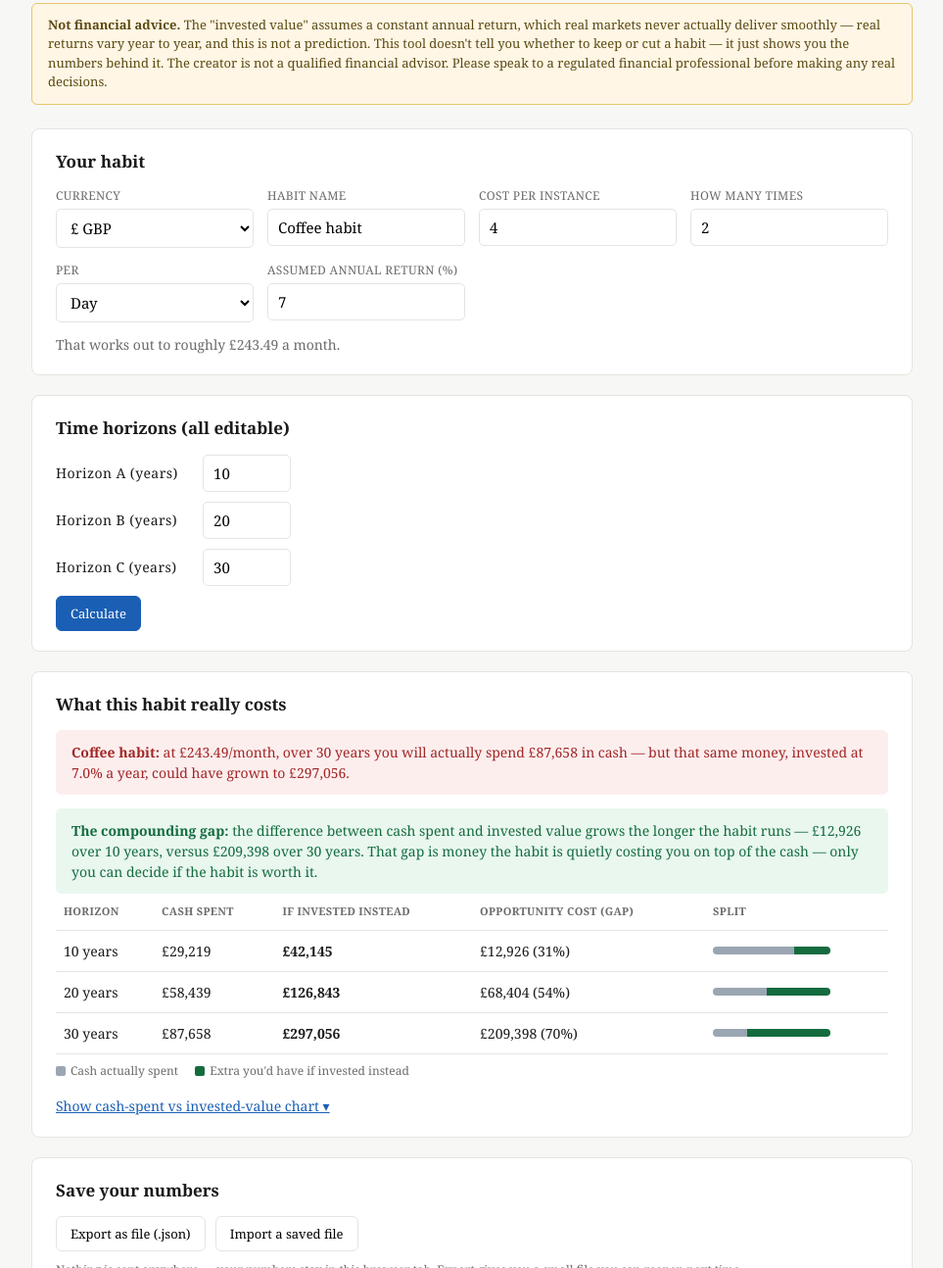
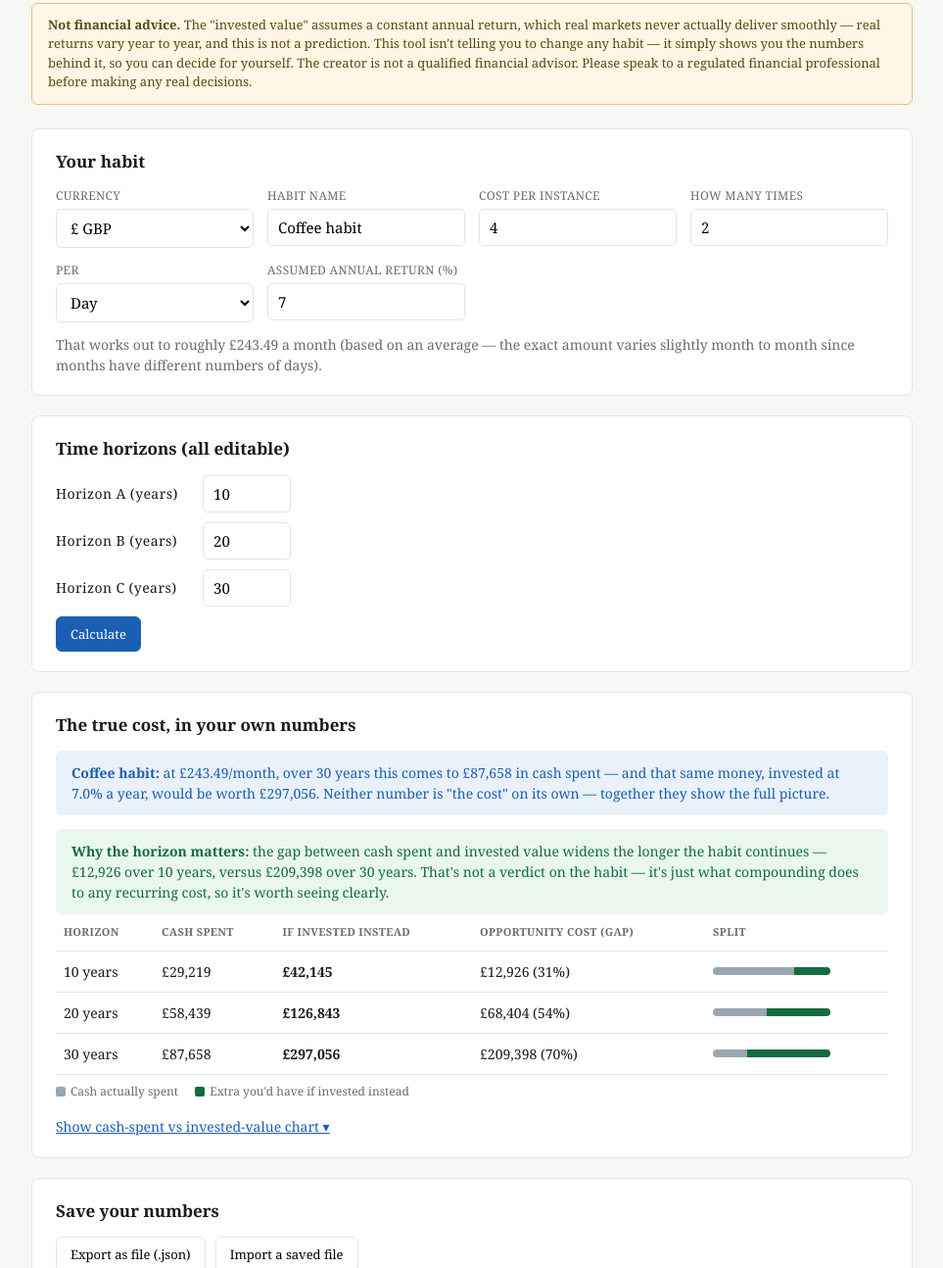
Before and after one commit to shivkumar1612/personal-finance-hub, a plain HTML site: page habit-calculator.html in a window 1280 px wide. Shown: the part 297-1591 px from the top of the page at 98% size, without its empty margins (158-1121 px from the left). Drawn offline with nearby package versions, Linux system fonts and the light colour scheme.

Commit message:
Habit calculator: softer non-judgmental language, add Year frequency option, fix approx-vs-exact monthly cost wording, fix apostrophe syntax bug

```diff
--- a/habit-calculator.html
+++ b/habit-calculator.html
@@ -80,6 +80,7 @@
   .callout { margin-top: 14px; padding: 12px 16px; border-radius: 6px; font-size: 14px; }
   .callout.good { background: #e9f7ef; color: var(--good); }
   .callout.warn { background: #fdeeee; color: var(--warn); }
+  .callout.info { background: var(--accent-soft); color: var(--accent); }
 
   .btnbar { display: flex; gap: 10px; margin-top: 8px; }
   .btnbar button {
@@ -102,12 +103,12 @@
   <div class="subtitle">Personal Finance Hub — see what your own numbers do, not what you should do with them.</div>
 
   <div class="story">
-    <p>Small recurring costs rarely feel like they matter — a coffee here, a takeaway there. Individually, none of them seem worth thinking about.</p>
-    <p>But money spent today is money that can no longer compound. This calculator shows any regular habit two ways: what it actually costs you in cash, and what that same money could have been worth if it had been invested instead. Both numbers are real — it's your call which one matters more to you.</p>
+    <p>This isn't about telling you to give anything up. A coffee, a subscription, a membership — these exist because they're worth something to you, and that's a perfectly good reason to keep them.</p>
+    <p>What's harder to see is the full cost. This calculator simply shows it: what a habit actually costs in cash over time, and what that same money could have been worth if invested instead. Knowing the true cost doesn't mean you have to change anything — it just means the choice to keep it is an informed one.</p>
   </div>
 
   <div class="disclaimer">
-    <strong>Not financial advice.</strong> The "invested value" assumes a constant annual return, which real markets never actually deliver smoothly — real returns vary year to year, and this is not a prediction. This tool doesn't tell you whether to keep or cut a habit — it just shows you the numbers behind it. The creator is not a qualified financial advisor. Please speak to a regulated financial professional before making any real decisions.
+    <strong>Not financial advice.</strong> The "invested value" assumes a constant annual return, which real markets never actually deliver smoothly — real returns vary year to year, and this is not a prediction. This tool isn't telling you to change any habit — it simply shows you the numbers behind it, so you can decide for yourself. The creator is not a qualified financial advisor. Please speak to a regulated financial professional before making any real decisions.
   </div>
 
   <div class="card">
@@ -139,6 +140,7 @@
           <option value="day">Day</option>
           <option value="week">Week</option>
           <option value="month">Month</option>
+          <option value="year">Year</option>
         </select>
       </div>
       <div>
@@ -160,7 +162,7 @@
   </div>
 
   <div class="card" id="resultsCard" style="display:none;">
-    <h2>What this habit really costs</h2>
+    <h2>The true cost, in your own numbers</h2>
     <div id="calloutsWrap"></div>
     <table id="resultsTable">
       <thead>
@@ -196,7 +198,10 @@
 
 <script>
 // ---------- Core math ----------
-const PERIODS_PER_MONTH = { day: 30.4368, week: 4.34524, month: 1 };
+const PERIODS_PER_MONTH = { day: 30.4368, week: 4.34524, month: 1, year: 1/12 };
+// day/week use an average (calendar months vary in length) — flagged as "roughly" in the UI.
+// month/year are exact conversions — no averaging involved, just arithmetic.
+const EXACT_PERIODS = { day: false, week: false, month: true, year: true };
 
 // Future value of an ordinary annuity: contributing `pmt` at the end of each month,
 // at a constant monthly rate `r`, for `n` months.
@@ -253,9 +258,19 @@ function getInputs() {
 }
 
 function updateMonthlyCostPreview() {
-  const { currency, monthlyCost } = getInputs();
-  document.getElementById('monthlyCostPreview').textContent =
-    'That works out to roughly ' + fmtMoney(monthlyCost, currency, 2) + ' a month.';
+  const { currency, monthlyCost, periodUnit, costPerInstance, timesPer } = getInputs();
+  const el = document.getElementById('monthlyCostPreview');
+
+  if (periodUnit === 'month') {
+    el.textContent = "That's " + fmtMoney(monthlyCost, currency, 2) + ' a month.';
+  } else if (periodUnit === 'year') {
+    const annual = costPerInstance * timesPer;
+    el.textContent = "That's " + fmtMoney(annual, currency, 2) + ' a year — exactly ' + fmtMoney(monthlyCost, currency, 2) + ' a month.';
+  } else {
+    el.textContent = 'That works out to roughly ' + fmtMoney(monthlyCost, currency, 2) +
+      ' a month (based on an average — the exact amount varies slightly month to month since ' +
+      (periodUnit === 'day' ? 'months have different numbers of days' : 'months don\'t divide evenly into weeks') + ').';
+  }
 }
 
 function runCalc() {
@@ -296,18 +311,18 @@ function renderResults(rows, currency, habitLabel, monthlyCost, returnRate) {
   const shortest = rows[0];
 
   const c1 = document.createElement('div');
-  c1.className = 'callout warn';
+  c1.className = 'callout info';
   c1.innerHTML = '<strong>' + habitLabel + ':</strong> at ' + fmtMoney(monthlyCost, currency, 2) + '/month, over ' +
-    Math.round(longest.years) + ' years you will actually spend ' + fmtMoney(longest.nominalSpend, currency) +
-    ' in cash — but that same money, invested at ' + (returnRate * 100).toFixed(1) + '% a year, could have grown to ' +
-    fmtMoney(longest.investedValue, currency) + '.';
+    Math.round(longest.years) + ' years this comes to ' + fmtMoney(longest.nominalSpend, currency) +
+    ' in cash spent — and that same money, invested at ' + (returnRate * 100).toFixed(1) + '% a year, would be worth ' +
+    fmtMoney(longest.investedValue, currency) + '. Neither number is "the cost" on its own — together they show the full picture.';
   calloutsWrap.appendChild(c1);
 
   const c2 = document.createElement('div');
   c2.className = 'callout good';
-  c2.innerHTML = '<strong>The compounding gap:</strong> the difference between cash spent and invested value grows the longer the habit runs — ' +
+  c2.innerHTML = '<strong>Why the horizon matters:</strong> the gap between cash spent and invested value widens the longer the habit continues — ' +
     fmtMoney(shortest.gap, currency) + ' over ' + Math.round(shortest.years) + ' years, versus ' +
-    fmtMoney(longest.gap, currency) + ' over ' + Math.round(longest.years) + ' years. That gap is money the habit is quietly costing you on top of the cash — only you can decide if the habit is worth it.';
+    fmtMoney(longest.gap, currency) + ' over ' + Math.round(longest.years) + " years. That's not a verdict on the habit — it's just what compounding does to any recurring cost, so it's worth seeing clearly.";
   calloutsWrap.appendChild(c2);
 
   document.getElementById('resultsCard').style.display = 'block';
```
